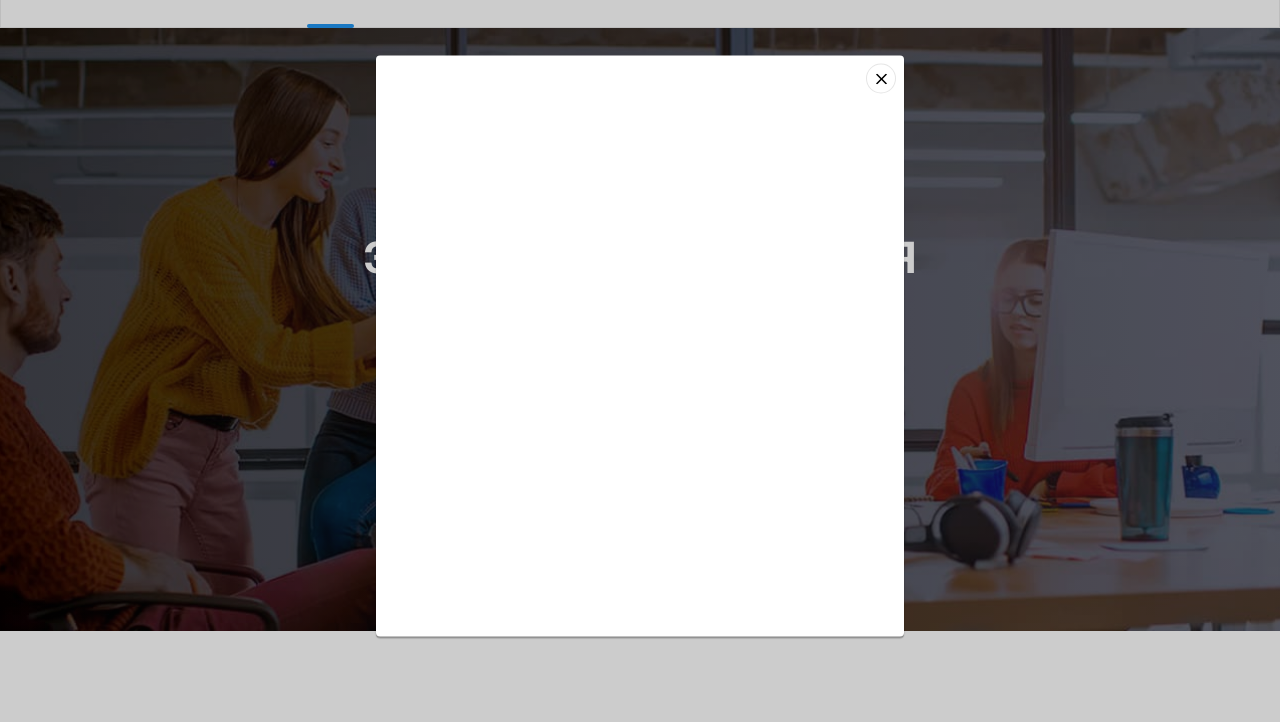
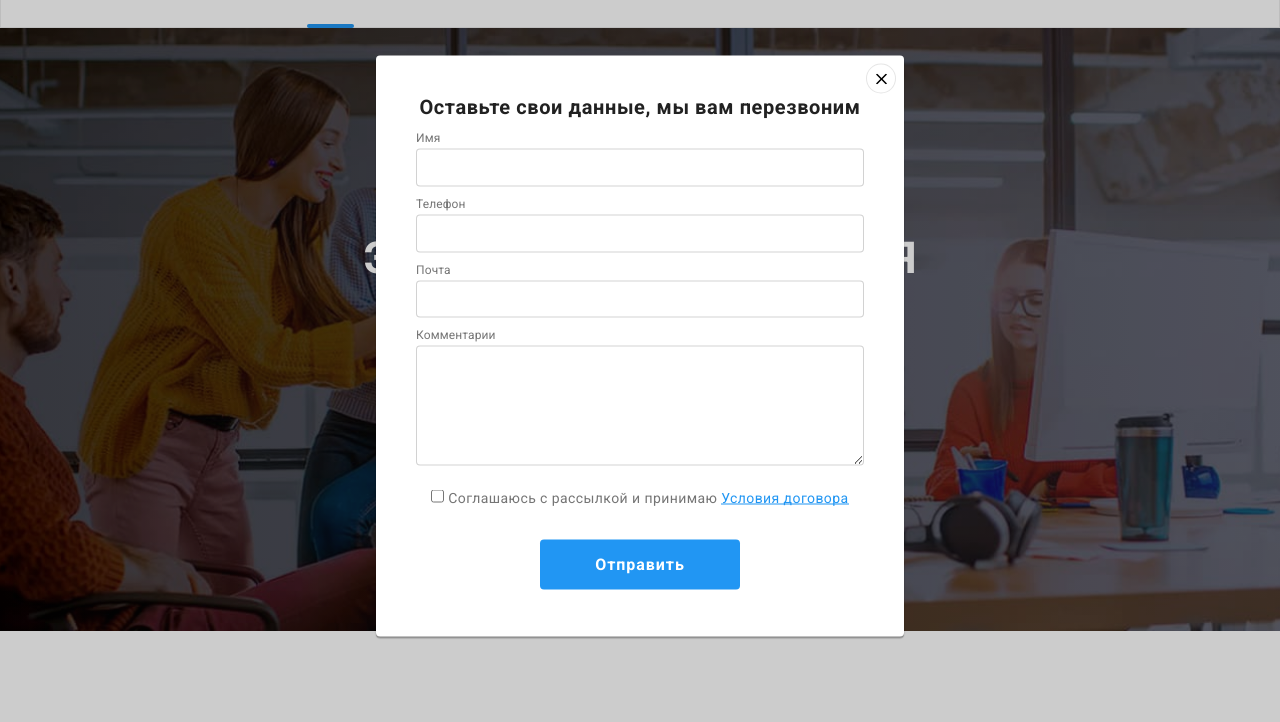
Before and after one commit to Vladimir-Taratushka/goit-markup-hw-06, a plain HTML site: page index.html in a window 1280 px wide. Both pictures are taken after a click on the button "Заказать услугу". Shown: the part 54-776 px from the top of the page. Drawn offline with nearby package versions, Linux system fonts and the light colour scheme.

Commit message:
fill modal

```diff
--- a/CSS/styles.css
+++ b/CSS/styles.css
@@ -189,12 +189,12 @@ main {
   left: 50%;
   width: 528px;
   height: 581px;
-  display: flex;
   transform: translate(-50%, -50%);
   background-color: #ffffff;
   border-radius: 4px;
   box-shadow: 0px 1px 3px rgba(0, 0, 0, 0.12), 0px 1px 1px rgba(0, 0, 0, 0.14),
     0px 2px 1px rgba(0, 0, 0, 0.2);
+  padding: 40px;
 }
 .close-btn {
   position: absolute;
@@ -213,6 +213,107 @@ main {
 .svg-close {
   width: 11px;
   height: 11px;
+}
+.modal-header {
+  font-family: Roboto;
+  font-size: 20px;
+  font-style: normal;
+  font-weight: 700;
+  line-height: 23px;
+  letter-spacing: 0.03em;
+  text-align: center;
+  color: #212121;
+  margin: 0;
+  margin-bottom: 12px;
+}
+/*Форма модального окна*/
+.form-modal {
+  width: 100%;
+  font-family: "Roboto" sans-serif;
+  font-size: 12px;
+  color: #212121;
+}
+.form-field {
+  display: flex;
+  flex-direction: column;
+  justify-content: left;
+}
+.form-field input {
+  padding: 11px 12px;
+  border: 1px solid;
+  border-radius: 4px;
+  border-color: rgba(33, 33, 33, 0.2);
+  margin-bottom: 10px;
+}
+.form-field label {
+  margin-bottom: 4px;
+  font-family: Roboto;
+  font-size: 12px;
+  font-style: normal;
+  font-weight: 400;
+  line-height: 14px;
+  letter-spacing: 0.01em;
+  text-align: left;
+  color: #757575;
+}
+.comments {
+  padding: 11px 12px;
+  border: 1px solid rgba(33, 33, 33, 0.2);
+  border-radius: 4px;
+  margin-bottom: 20px;
+  font-family: Roboto;
+  font-size: 14px;
+  font-style: normal;
+  font-weight: 400;
+  line-height: 16px;
+  letter-spacing: 0.01em;
+  text-align: left;
+  width: 448px;
+  height: 120px;
+}
+.agreement {
+  font-family: Roboto;
+  font-size: 14px;
+  font-style: normal;
+  font-weight: 400;
+  line-height: 24px;
+  letter-spacing: 0.03em;
+  text-align: center;
+  color: #757575;
+  margin-bottom: 30px;
+}
+.agreement label a {
+  position: relative;
+  color: #2196f3;
+}
+.agreement label a::after {
+  position: absolute;
+  top: 14px;
+  left: 0;
+  content: "";
+  width: 100%;
+  height: 1px;
+  background-color: #2196f3;
+}
+.form-textarea::placeholder {
+  background-color: rgba(117, 117, 117, 0.5);
+  text-align: left;
+}
+
+.send {
+  width: 200px;
+  height: 50px;
+  color: #ffffff;
+  background-color: #2196f3;
+  border-radius: 4px;
+  font-family: Roboto;
+  font-size: 16px;
+  font-style: normal;
+  font-weight: 700;
+  line-height: 30px;
+  letter-spacing: 0.06em;
+  text-align: center;
+  border: none;
 }
 /*Чем мы занимаемся*/
 .icon-box {
--- a/index.html
+++ b/index.html
@@ -21,13 +21,13 @@
                 <li><a href="#contacts"> Контакты</a></li>
             </ul>
             <ul class="nav-contacts">
-                <li><a class="mail" href="mailto:info@devstudio.com">
+                <li><a href="mailto:info@devstudio.com">
                     <svg class="envelope">
                         <use href="./images/icons/sprite.svg#icon-envelope"></use>
 
                     </svg>
                     info@devstudio.com</a></li>
-                <li><a class="phone" href="tel:+380961111111">
+                <li><a  href="tel:+380961111111">
                     <svg class="smartphone">
                         <use href="./images/icons/sprite.svg#icon-smartphone"></use>
 
@@ -37,18 +37,51 @@
 
         </nav>
     </header>
-    <main id="studio" >
+    <main>
         <section class="efective-solution">
             <h1>Эффективные решения <br> для вашего бизнеса</h1>
             <!--Modal window-->
             <button class="order-service" data-modal-open >Заказать услугу</button>
             <div class="backdrop is-hidden" data-modal>
                         <div class="modal">
+                            <h2 class="modal-header">Оставьте свои данные, мы вам перезвоним</h2>
                             <button class="close-btn" data-modal-close>
                                 <svg class="svg-close">
                                     <use href="./images/icons/symbol.svg#icon-Vector-1"></use>
                                 </svg>
                             </button>
+
+                            <form class="form-modal">
+                                <div class="form-field">
+                                    <label for="name">Имя</label>
+                                    <input type="text" id="name"/>
+                                </div>
+                                <div class="form-field">
+                                    <label for="tel">Телефон</label>
+                                    <input type="tel" id="tel"/>
+                                </div>
+                                <div class="form-field">
+                                    <label for="email">Почта</label>
+                                    <input type="email" id="email"/>
+                                </div>
+                                <div class="form-field" >
+                                    <label for="comments">Комментарии</label>
+                                    <textarea
+                                        placeholder="Введите текст"
+                                        name="text"
+                                        id="comments"
+                                        rows="5"
+                                        class="comments ">
+                                    </textarea>
+                                </div>
+                                <div class="agreement">
+                                   <input type="checkbox" name="result" value="" id="result">
+                                   <label for="result">Соглашаюсь с рассылкой и принимаю <a href="#">Условия договора</a> </label>
+
+
+                                </div>
+                                <button type="submit" class="send">Отправить</button>
+                            </form>
                         </div>
             </div>
         </section>
@@ -300,7 +333,7 @@
        <section class="clients">
         <h2 class="head2">Постоянные клиенты </h2>
         <ul class="clients-tag">
-            <li class="clients-list">
+            <li>
                 <a href="#" class="company-link">
                     <svg class="logo1">
                         <use href="./images/icons/sprite.svg#icon-logo-1"></use>
```
